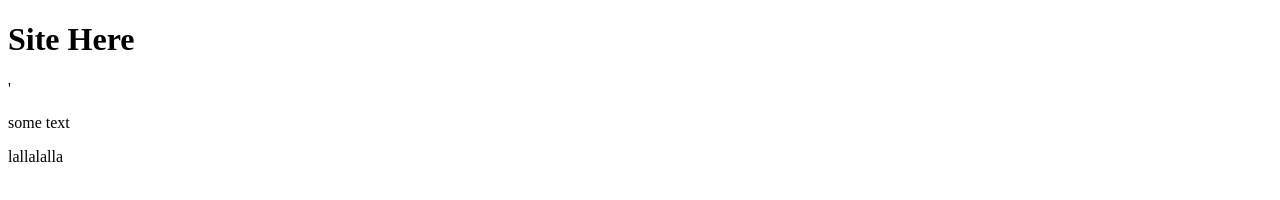
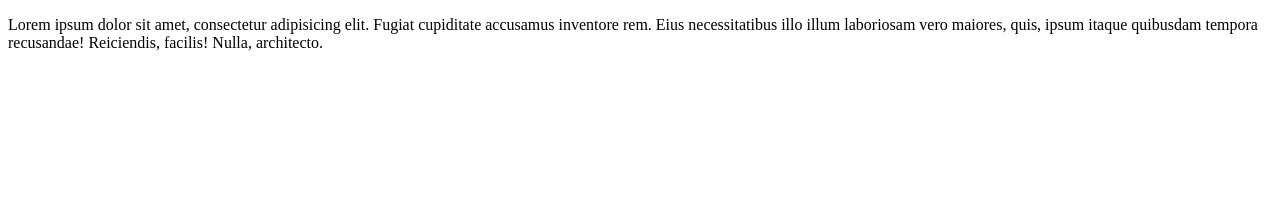
Before and after one commit to ShaolinShamil/site, a plain HTML site: page index.html in a window 1280 px wide. Drawn offline with Linux system fonts and the light colour scheme.

Commit message:
Third commit

```diff
--- a/index.html
+++ b/index.html
@@ -6,9 +6,7 @@
 	<link rel="stylesheet" href="css/main.css">
 </head>
 <body>
-	<h1>Site Here</h1>'
-	<p>some text</p>
-	<p>lallalalla</p>
+	<p>Lorem ipsum dolor sit amet, consectetur adipisicing elit. Fugiat cupiditate accusamus inventore rem. Eius necessitatibus illo illum laboriosam vero maiores, quis, ipsum itaque quibusdam tempora recusandae! Reiciendis, facilis! Nulla, architecto.</p>
 
 </body>
 </html>
```
